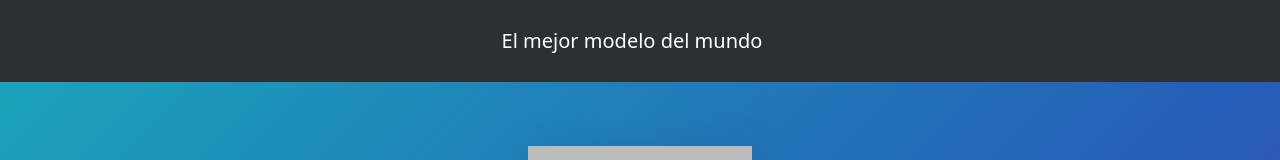
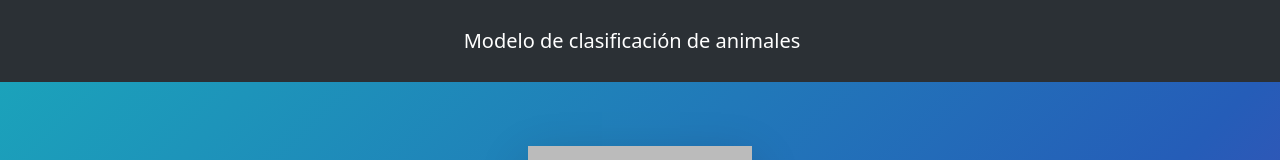
Before and after one commit to Luichoo/Pagina-IC, a plain HTML site: page index.html in a window 1280 px wide. Shown: the top 160 px of the page. Drawn offline with nearby package versions, Linux system fonts and the light colour scheme.

Commit message:
Update index.html

```diff
--- a/index.html
+++ b/index.html
@@ -20,7 +20,7 @@
 			class="navbar border-light-subtle bg-body-tertiary bg-dark py-4"
 			data-bs-theme="dark">
 			<div class="container-fluid justify-content-center">
-				<span class="navbar-brand mb-0 h1">El mejor modelo del mundo</span>
+				<span class="navbar-brand mb-0 h1">Modelo de clasificación de animales</span>
 			</div>
 		</nav>
 		<!-- https://www.tensorflow.org/js/tutorials?hl=es-419 -->
```
